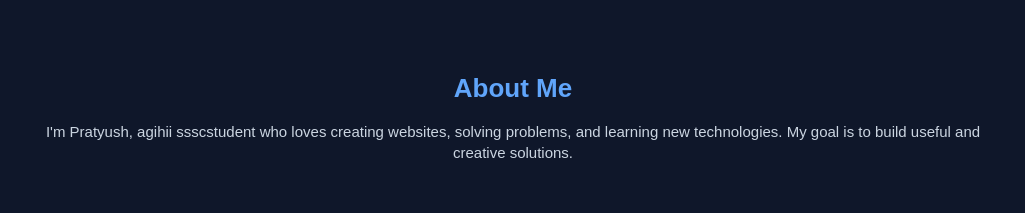
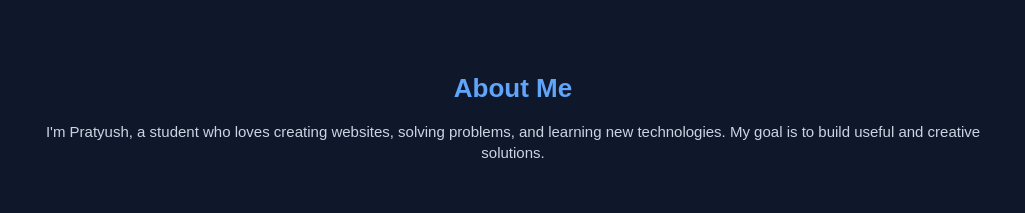
Before and after one commit to Pratty15/portfolio, a plain HTML site: page index.html in a window 1280 px wide. Shown: the part 800-1013 px from the top of the page, without its empty margins (127-1152 px from the left). Drawn offline with Linux system fonts and the light colour scheme.

Commit message:
Auto update

```diff
--- a/index.html
+++ b/index.html
@@ -30,7 +30,7 @@
   <!-- About -->
   <section id="about">
     <h2>About Me</h2>
-    <p>I'm Pratyush, agihii ssscstudent who loves creating websites, solving problems,
+    <p>I'm Pratyush, a student who loves creating websites, solving problems,
        and learning new technologies. My goal is to build useful and creative solutions.</p>
   </section>
 
```
